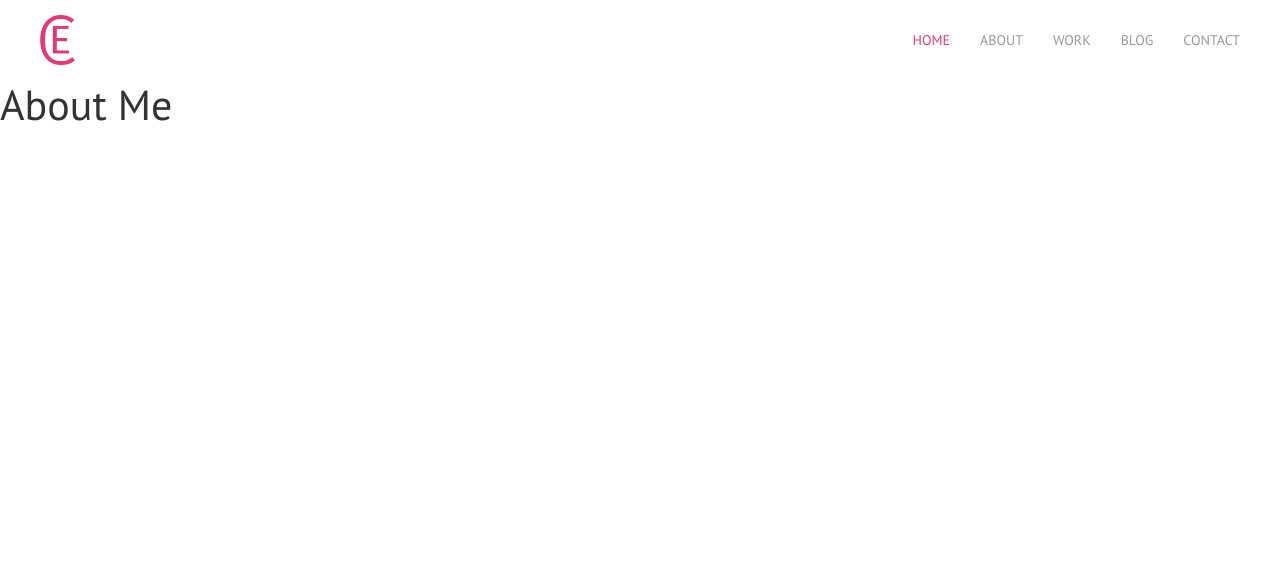
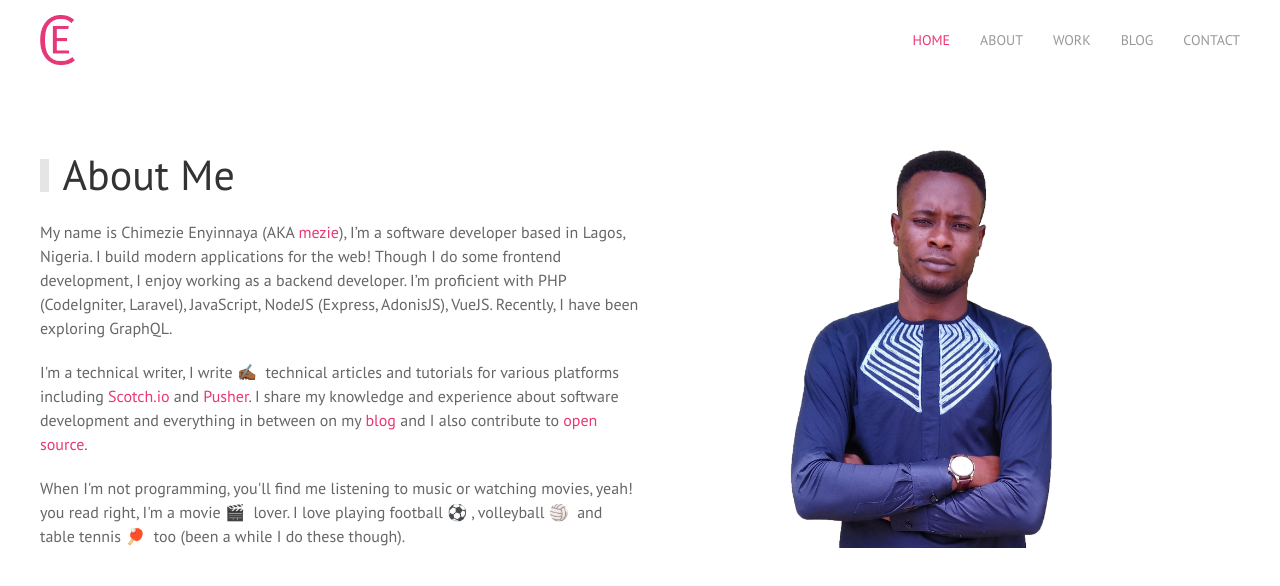
Before and after one commit to ammezie/portfolio-website, a Nuxt app: page /about in a window 1280 px wide. Shown: the top 586 px of the page. Built offline with nearby package versions, Linux system fonts and the light colour scheme.

Commit message:
add about page

```diff
--- a/pages/about.vue
+++ b/pages/about.vue
@@ -1,7 +1,24 @@
 <template>
-  <div>
-      <h1 class="uk-heading-primary">About Me</h1>
-  </div>
+    <div class="uk-section">
+        <div class="uk-container">
+            <div class="about uk-background-norepeat uk-background-image@s">
+                <h1 class="uk-heading-bullet">About Me</h1>
+                <div class="uk-width-1-2@s">
+                    <p>
+                        My name is Chimezie Enyinnaya (AKA <span class="emphasis">mezie</span>), I’m a software developer based in Lagos, Nigeria. I build modern applications for the web! Though I do some frontend development, I enjoy working as a backend developer. I’m proficient with PHP (CodeIgniter, Laravel), JavaScript, NodeJS (Express, AdonisJS), VueJS. Recently, I have been exploring GraphQL.
+                    </p>
+
+                    <p>
+                        I'm a technical writer, I write ✍🏾 &nbsp;technical articles and tutorials for various platforms including <a href="https://scotch.io/@mezie" target="_blank">Scotch.io</a> and <a href="https://blog.pusher.com/author/mezie" target="_blank">Pusher</a>. I share my knowledge and experience about software development and everything in between on my <a href="http://blog.chimezieenyinnaya.xyz" target="_blank">blog</a> and I also contribute to <a href="https://github.com/ammezie" target="_blank">open source</a>.
+                    </p>
+
+                    <p>
+                        When I'm not programming, you'll find me listening to music or watching movies, yeah! you read right, I'm a movie 🎬 &nbsp;lover. I love playing football ⚽ ,&nbsp;volleyball 🏐 &nbsp;and table tennis 🏓 &nbsp;too (been a while I do these though).
+                    </p>
+                </div>
+            </div>
+        </div>
+    </div>
 </template>
 
 <script>
@@ -12,5 +29,13 @@
 
 
 <style scoped>
+    .emphasis {
+        color: #eb3777
+    }
 
+    .about {
+        background-image: url('~/assets/images/mezie.png');
+        background-size: auto 450px;
+        background-position: 80% 0;
+    }
 </style>
```
Also changed, not shown: assets/images/mezie.png (added).
